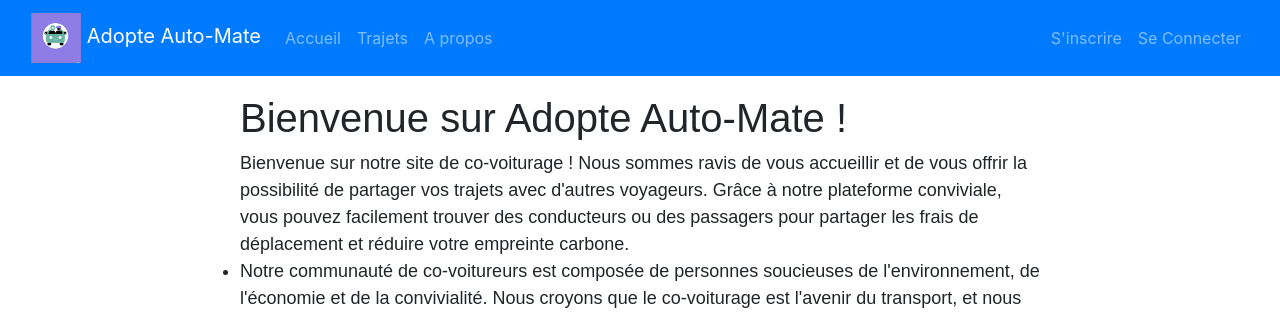
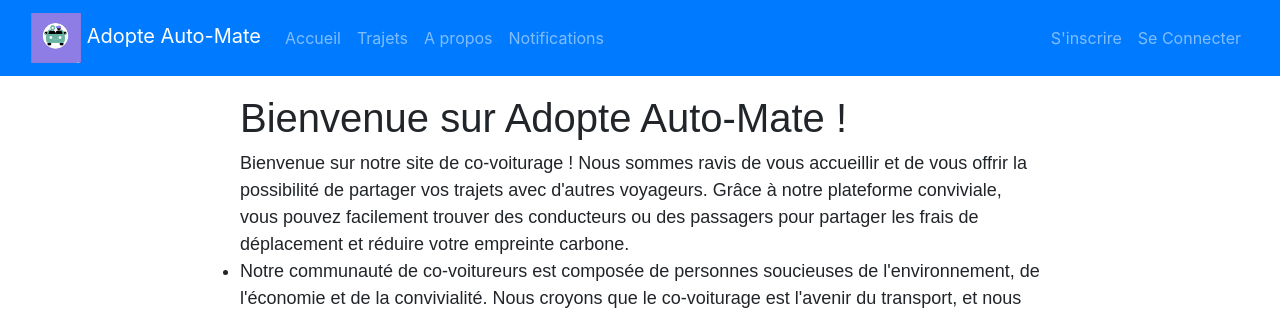
Before and after one commit to LudovicTagnon/adopteunautomate, a Symfony app: template templates/home/index.html.twig in a window 1280 px wide. Shown: the top 312 px of the page. Run offline with Twig, Linux system fonts and the light colour scheme; the template is opened without the code that fills it, so the values that code supplies are empty; some libraries are stand-ins or nearby versions.

Commit message:
Ajout de la page Notification

```diff
--- a/templates/partials/_header.html.twig
+++ b/templates/partials/_header.html.twig
@@ -20,6 +20,9 @@
                 <li class="nav-item">
                     <a class="nav-link" href="#">A propos</a>
                 </li>
+                <li class="nav-item">
+                    <a class="nav-link" href="{{path('app_notification')}}">Notifications</a>
+                </li>
             </ul>
             <ul class="navbar-nav ml-auto">
                 {% if app.user %}
```
